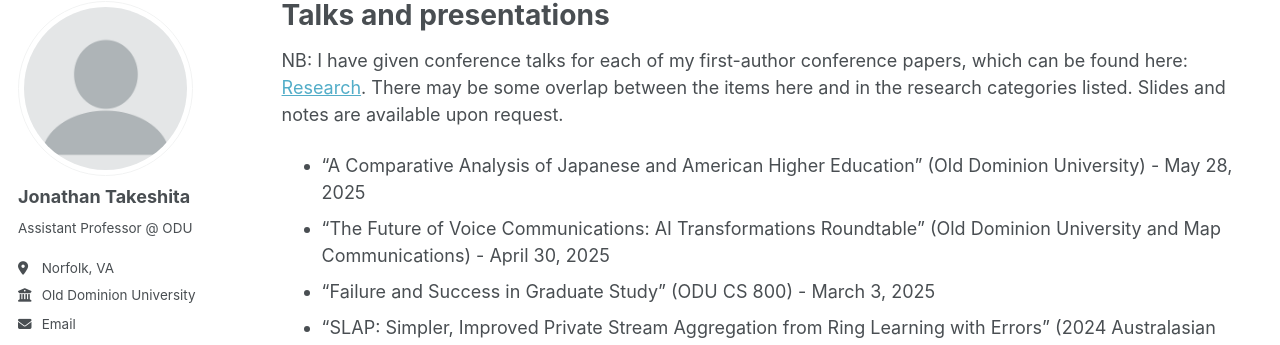
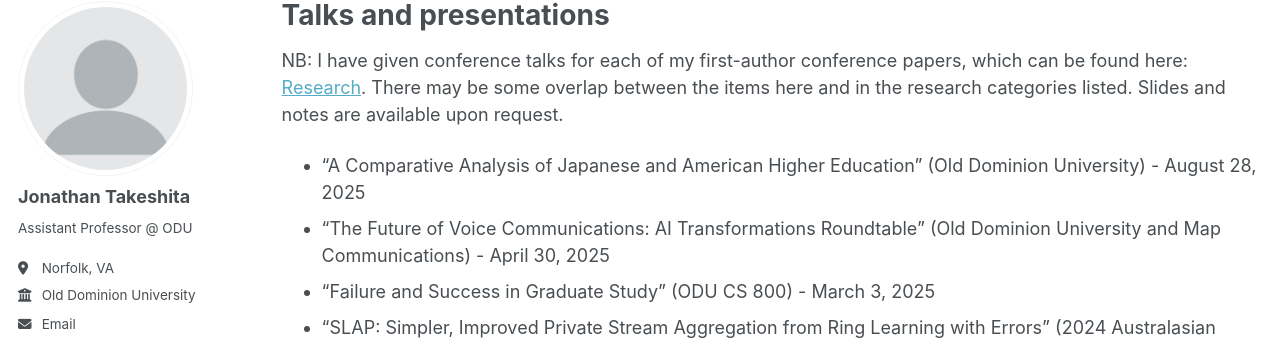
Before and after one commit to jtakeshi/jtakeshi.github.io, a Jekyll site: the page built from _pages/talks.md, in a window 1280 px wide and 1261 px high. Shown: the part 98-443 px from the top of the window. Built offline with Jekyll 4.4.1, drawn with Linux system fonts in a browser that asks for light colours; some web fonts are replaced; a script that is not in the unit is left out.

Commit message:
Update talks.md

```diff
--- a/_pages/talks.md
+++ b/_pages/talks.md
@@ -8,7 +8,7 @@ author_profile: true
 NB: I have given conference talks for each of my first-author conference papers, which can be found here: [Research](https://jtakeshi.github.io/research/).
 There may be some overlap between the items here and in the research categories listed.
 Slides and notes are available upon request.
-* "A Comparative Analysis of Japanese and American Higher Education" (Old Dominion University) - May 28, 2025
+* "A Comparative Analysis of Japanese and American Higher Education" (Old Dominion University) - August 28, 2025
 * "The Future of Voice Communications: AI Transformations Roundtable" (Old Dominion University and Map Communications) - April 30, 2025
 * "Failure and Success in Graduate Study" (ODU CS 800) - March 3, 2025
 * "SLAP: Simpler, Improved Private Stream Aggregation from Ring Learning with Errors" (2024 Australasian Database Conference - Tokyo) - Dec. 18, 2024
```
